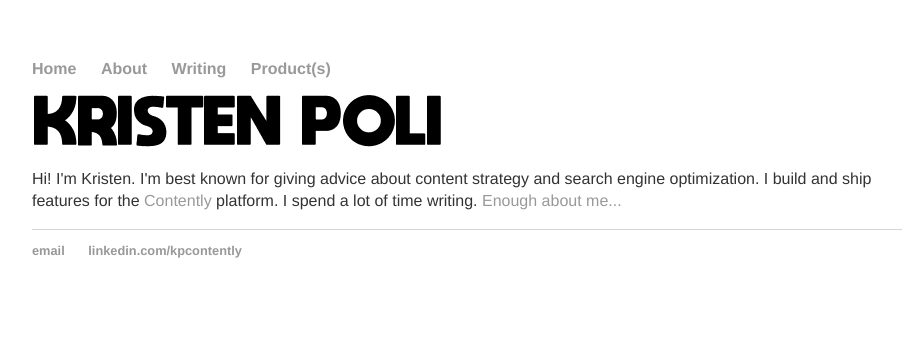
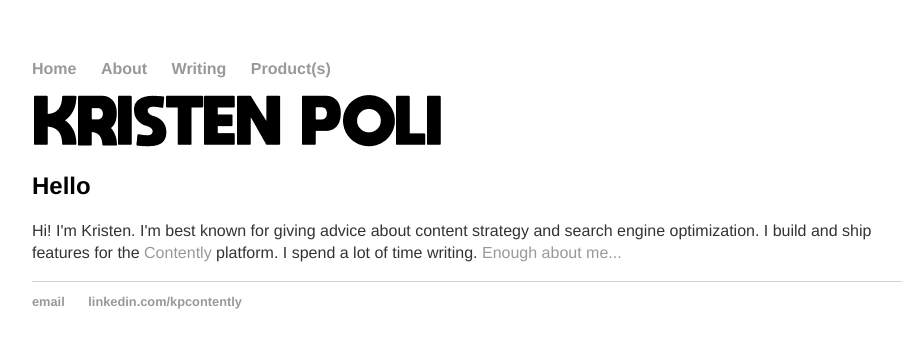
Before and after one commit to kristenepoli/portfolio, a Jekyll site: the page built from index.html, in a window 1280 px wide. Shown: the top 348 px of the page, without its empty margins (160-1062 px from the left). Built offline with Jekyll 4.4.1, drawn with Linux system fonts in a browser that asks for light colours.

Commit message:
Update index.html

```diff
--- a/index.html
+++ b/index.html
@@ -3,5 +3,6 @@ layout: default
 title: It's nice to meet you
 ---
 <div class="blurb">
+	<h2>Hello</h2>
 	<p>Hi! I'm Kristen. I'm best known for giving advice about content strategy and search engine optimization. I build and ship features for the <a href="http://www.contently.com"> Contently </a> platform. I spend a lot of time writing. <a href="/about">Enough about me...</a></p>
 </div><!-- /.blurb -->
```
